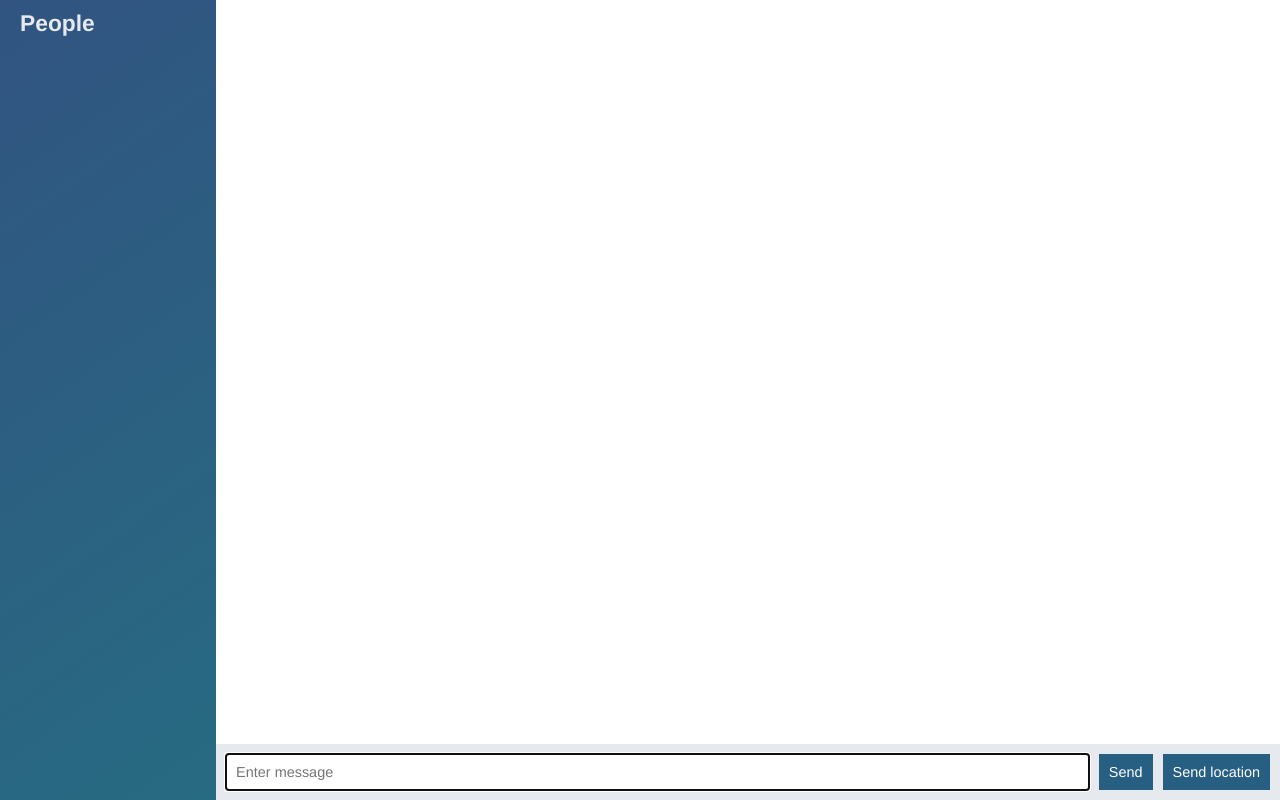
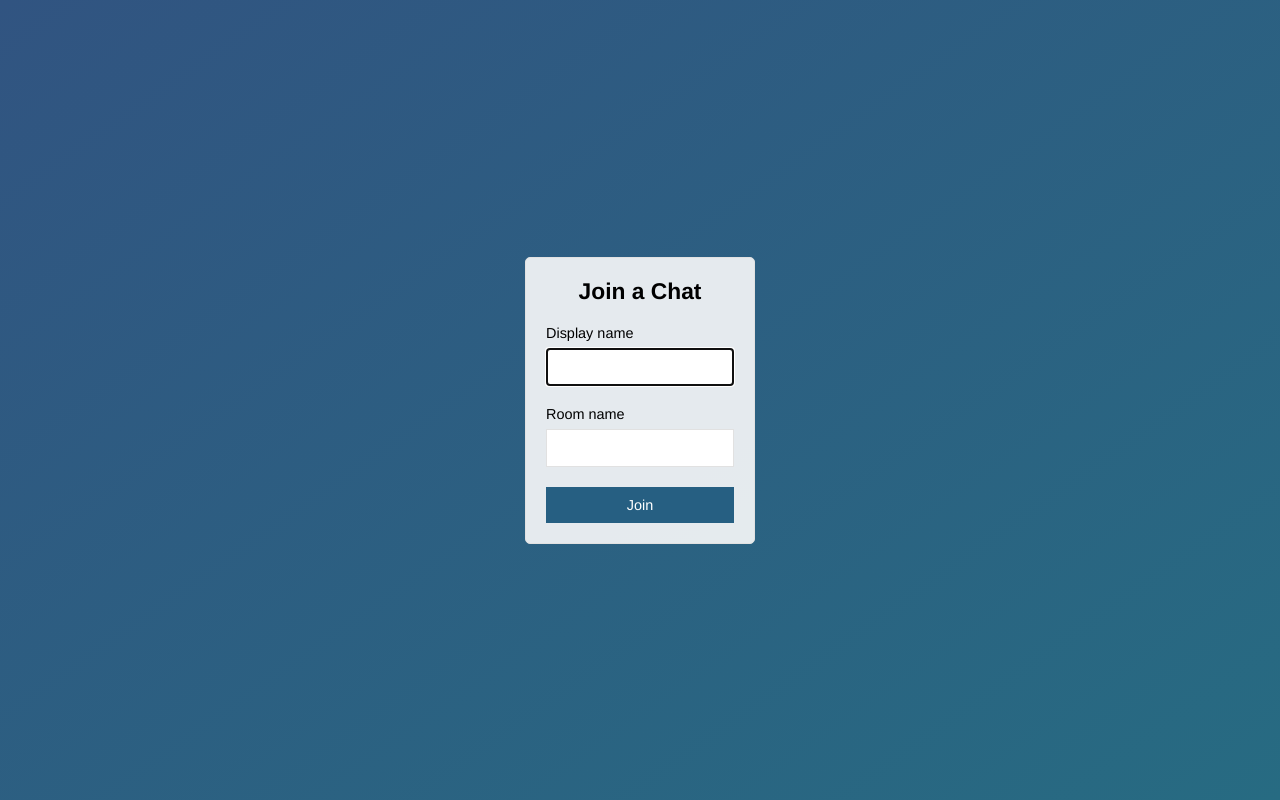
Before and after one commit to joshlapid/node_chat_app, a website: page public/index.html in a window 1280 px wide. Drawn offline with nearby package versions, Linux system fonts and the light colour scheme; no server answers.

Commit message:
Add join page

```diff
--- a/public/index.html
+++ b/public/index.html
@@ -2,56 +2,28 @@
 <html>
 <head>
 	<meta charset="utf-8">
-	<title>Chat App</title>
+	<title>Join | Chat App</title>
+	<meta name="viewport" content="width=device-width, initial-scale=1, user-scalable=no">
 	<link rel="stylesheet" type="text/css" href="/css/style.css">
 </head>
-<body class="chat">
-
-	<div class="chat__sidebar">
-		<h3>People</h3>
-		<div id="users"></div>
+<body class="centered-form">
+	<div class="centered-form__form">
+		<form action="/chat.html">
+			<div class="form-field">
+				<h3>Join a Chat</h3>
+			</div>
+			<div class="form-field">
+				<label>Display name</label>
+				<input type="text" name="name" autofocus/>
+			</div>
+			<div class="form-field">
+				<label>Room name</label>
+				<input type="text" name="room"/>
+			</div>
+			<div class="form-field">
+				<button>Join</button>
+			</div>
+		</form>
 	</div>
-
-	<div class="chat__main">
-		<ol id="messages" class="chat__messages"></ol>
-		<div class="chat__footer">
-			<form id="message-form">
-				<input type="text" name="message" placeholder="Enter message" autofocus autocomplete="off" />
-				<button>Send</button>
-			</form>
-			<button id="send-location">Send location</button>
-		</div>
-	</div>
-
-	<script id="message-template" type="text/template">
-		<li class="message">
-			<div class="message__title">
-				<h4>{{from}}</h4>
-				<span>{{createdAt}}</span>
-			</div>
-			<div class="message__body">
-				<p>{{text}}</p>
-			</div>
-		</li>
-	</script>
-
-	<script id="location-message-template" type="text/template">
-		<li class="message">
-			<div class="message__title">
-				<h4>{{from}}</h4>
-				<span>{{createdAt}}</span>
-			</div>
-			<div class="message__body">
-				<a href="{{url}}" target="_blank">My current location</p>
-			</div>
-		</li>
-	</script>
-
-
-	<script type="text/javascript" src="/socket.io/socket.io.js"></script>
-	<script type="text/javascript" src="/js/libs/jquery.js"></script>
-	<script type="text/javascript" src="/js/libs/moment.js"></script>
-	<script type="text/javascript" src="/js/libs/mustache.js"></script>
-	<script type="text/javascript" src="/js/index.js"></script>
 </body>
 </html>
```
Also changed, not shown: public/chat.html (added, +58 -0 lines), public/js/chat.js (renamed from public/js/index.js).
